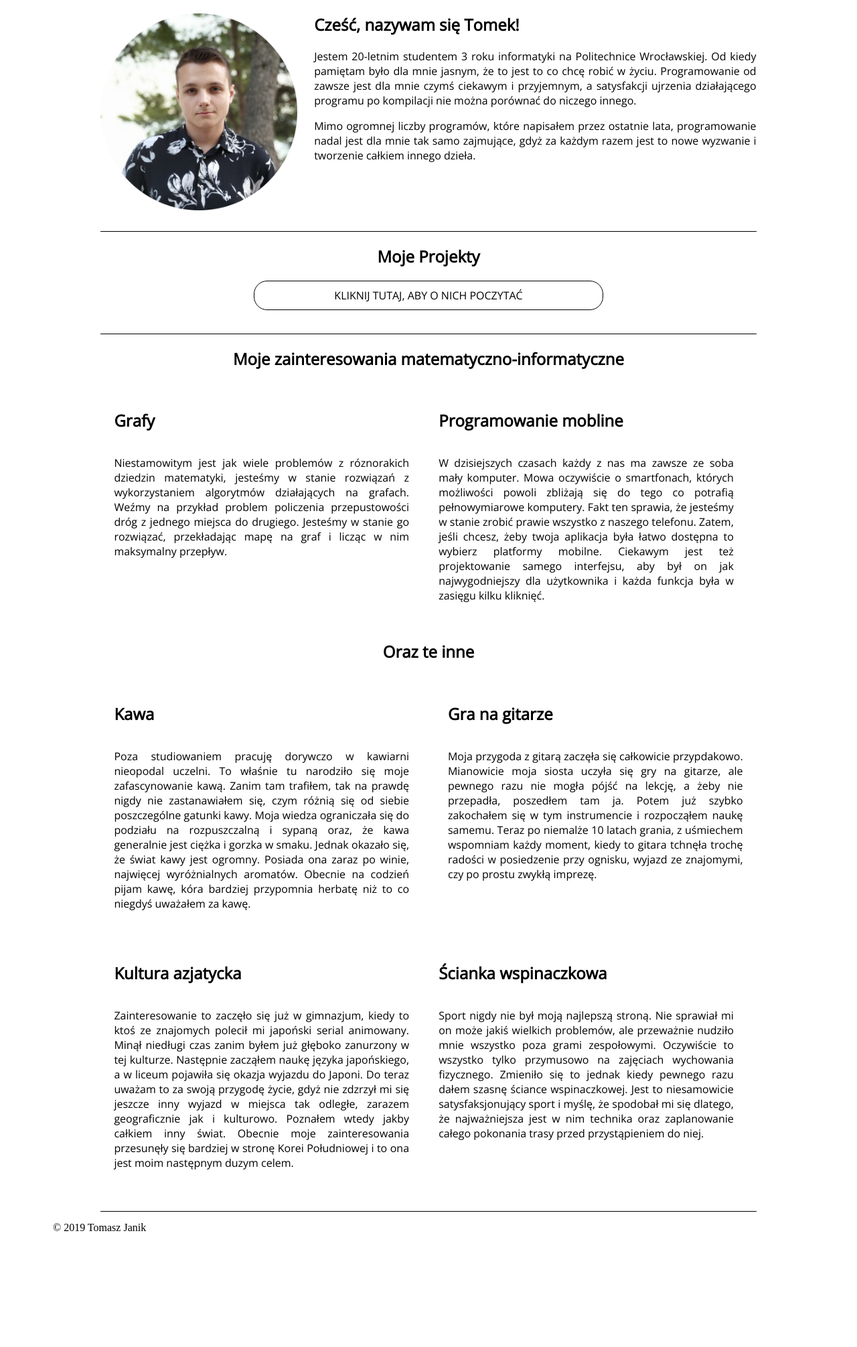
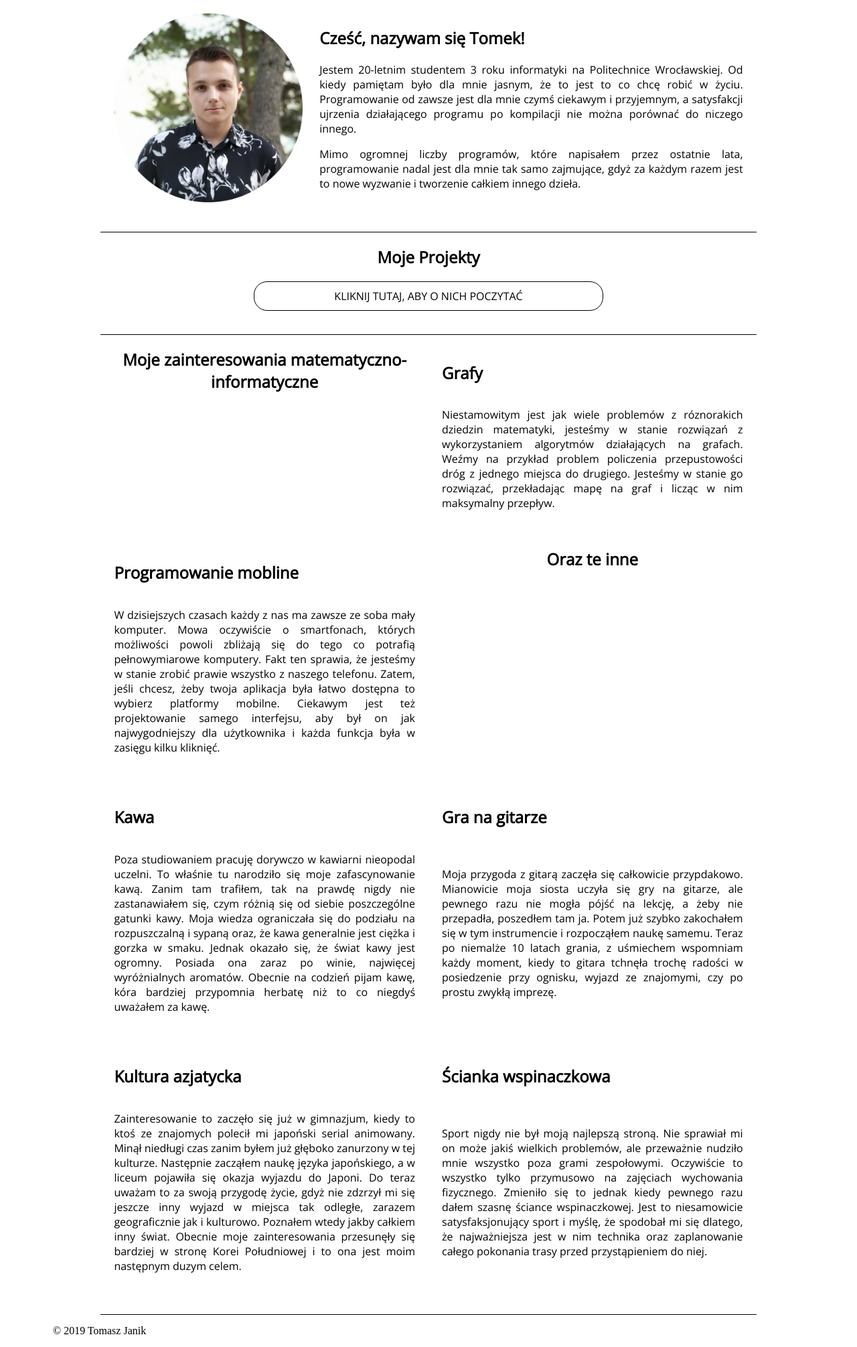
Before and after one commit to tomjan0/aboutMe, a PHP site: page / in a window 1280 px wide. Shown: the part 65-2076 px from the top of the page at 67% size. Before the commit the page ends 1903 px from the top, so only its background shows below. Run offline with PHP 8.4, Linux system fonts and the light colour scheme.

Commit message:
Fix layout bugs
Fixed layout incosistencies and set layout of interests section to grid.

```diff
--- a/styles.css
+++ b/styles.css
@@ -56,13 +56,27 @@ section {
     border-bottom: solid black 1px;
     padding-bottom: 25px;
 }
+.interests {
+    display: grid;
+    grid-template-columns: 50% 50%;
+    grid-template-rows: auto;
+    justify-content: center;
+}
+article {
+    box-sizing: border-box;
+    width: 100%;
+    padding: 20px;
 
-
+}
 footer {
     margin: 15px;
 
 }
+.w-100 {
+    grid-column: 1 / span 2;
 
+
+}
 img {
     width: 100%;
 }
@@ -160,8 +174,8 @@ img {
 
 .interests-block {
     display: inline-grid;
-    width: 45%;
-    padding: 20px;
+
+
 }
 
 .project-button:hover {
```
